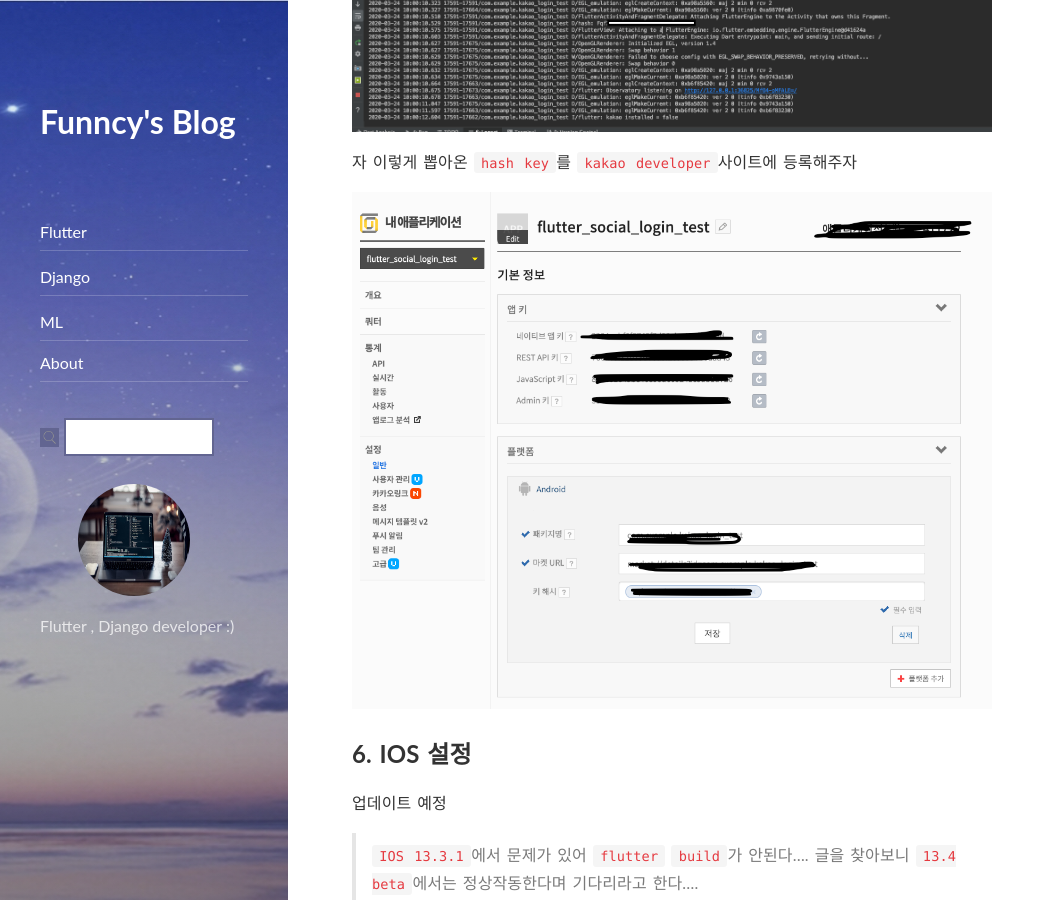
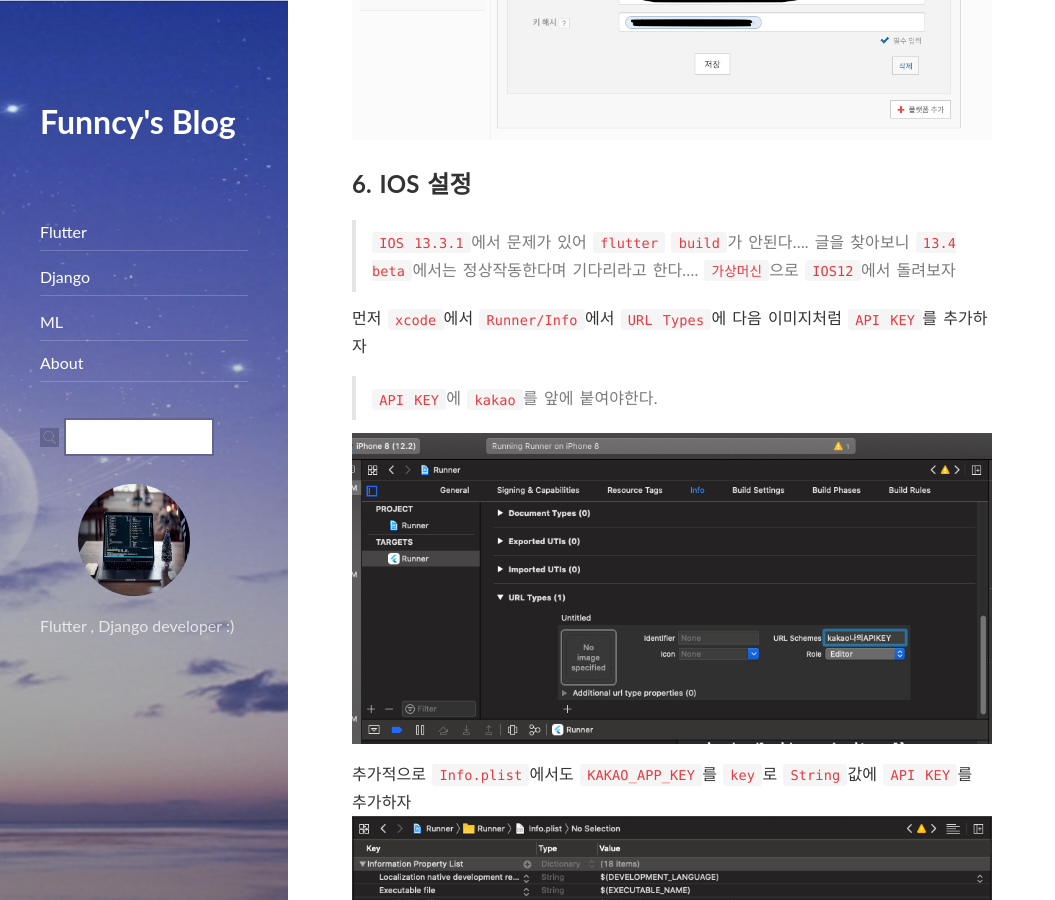
Before and after one commit to Funncy/Funncy.github.io, a Jekyll site: the page built from _posts/social_login/2020-03-24-kakao-01.md, in a window 1280 px wide and 900 px high, scrolled down 5327 px. Shown: the whole window, without its empty margins (0-1055 px from the left). Built offline with Jekyll 4.4.1, drawn with Linux system fonts in a browser that asks for light colours; nearby versions of some CDN libraries; comment, search, counter and statistics services are not loaded; some of the changed text lies outside the part shown.

Commit message:
kakao social login post - ios update

````diff
--- a/_posts/social_login/2020-03-24-kakao-01.md
+++ b/_posts/social_login/2020-03-24-kakao-01.md
@@ -45,7 +45,7 @@
 테스트 앱이여도 화면이 필요하니 빠르게 구성해보자
 
 
-![이미지](https://Funncy.github.io/assets/img/social/2020-03-24-kakao-01.png "login screen")
+<img src="https://Funncy.github.io/assets/img/social/2020-03-24-kakao-01.png" height="500">
 
 ## 3. 로그인 기능 작성
 
@@ -206,16 +206,32 @@
 
 ## 6. IOS 설정
 
-업데이트 예정
+> `IOS 13.3.1`에서 문제가 있어 `flutter` `build`가 안된다.... 글을 찾아보니 `13.4 beta`에서는 정상작동한다며 기다리라고 한다.... `가상머신`으로 `IOS12`에서 돌려보자
 
-> `IOS 13.3.1`에서 문제가 있어 `flutter` `build`가 안된다.... 글을 찾아보니 `13.4 beta`에서는 정상작동한다며 기다리라고 한다....
+먼저 `xcode`에서 `Runner/Info`에서 `URL Types`에 다음 이미지처럼 `API KEY`를 추가하자
+
+> `API KEY`에 `kakao`를 앞에 붙여야한다.
+
+![이미지](https://Funncy.github.io/assets/img/social/2020-03-24-kakao-06.png "kakao developer")
+
+추가적으로 `Info.plist`에서도 `KAKAO_APP_KEY`를 `key`로 `String`값에 `API KEY`를 추가하자
+![이미지](https://Funncy.github.io/assets/img/social/2020-03-24-kakao-07.png "kakao developer")
+
+`Kakao Developer`에 `IOS`를 추가한다
+
+![이미지](https://Funncy.github.io/assets/img/social/2020-03-24-kakao-08.png "kakao developer")
+
+![이미지](https://Funncy.github.io/assets/img/social/2020-03-24-kakao-09.png "kakao developer")
+
 
 
 ## 7. 결과화면
 
 자 이렇게 설정하면 `로그인 버튼`을 클릭하면 다음 화면이 뜬다. (카카오톡이 있다면 동의를 구하고 스킵된다.)
 
-![이미지](https://Funncy.github.io/assets/img/social/2020-03-24-kakao-04.png "kakao login")
+<img src="https://Funncy.github.io/assets/img/social/2020-03-24-kakao-04.png" height="500">
+<img src="https://Funncy.github.io/assets/img/social/2020-03-24-kakao-10.png" height="500">
+
 
 로그인 성공시 내가 설정한 화면이다. (`nickname` 출력)
 
@@ -228,6 +244,8 @@
   }
 ```
 
-![이미지](https://Funncy.github.io/assets/img/social/2020-03-24-kakao-05.png "kakao logged-in")
+<img src="https://Funncy.github.io/assets/img/social/2020-03-24-kakao-05.png" height="500">
+<img src="https://Funncy.github.io/assets/img/social/2020-03-24-kakao-11.png" height="500">
+
 
 다음에는 `facebook`로그인을 해봐야겠다.
````
Also changed, not shown: assets/img/social/2020-03-24-kakao-06.png (added), assets/img/social/2020-03-24-kakao-07.png (added), assets/img/social/2020-03-24-kakao-08.png (added), assets/img/social/2020-03-24-kakao-09.png (added), assets/img/social/2020-03-24-kakao-10.png (added), assets/img/social/2020-03-24-kakao-11.png (added).
